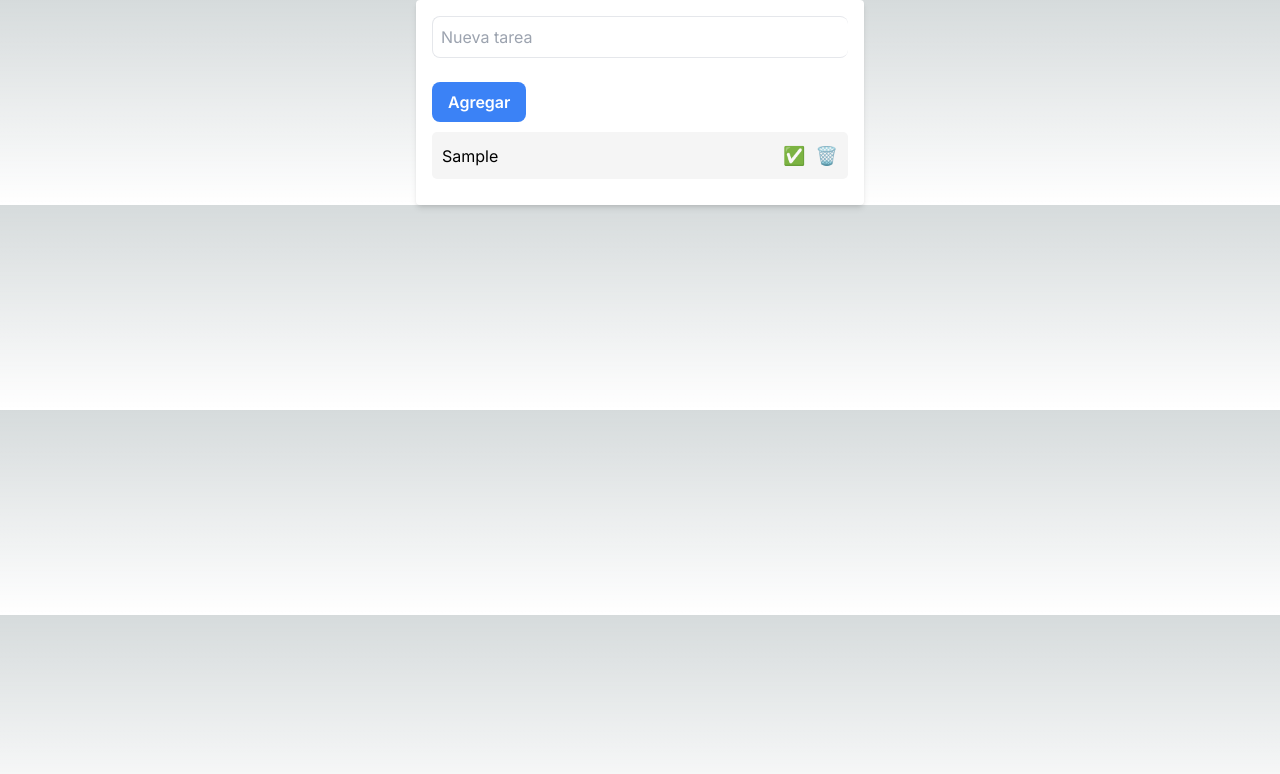
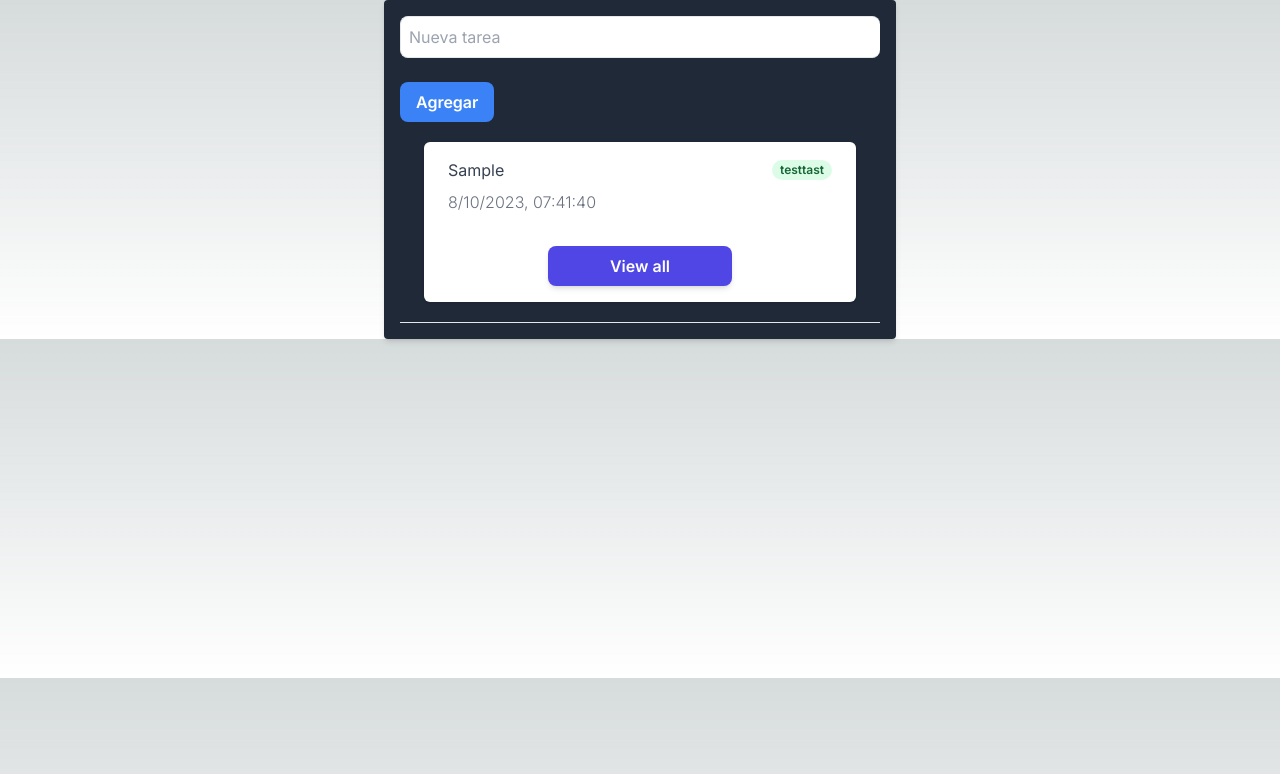
Before and after one commit to julianPescobar/todo-julian-next, a Next.js app: page / in a window 1280 px wide. Both pictures are taken after typing "Sample" into the empty fields and a click on the button "Agregar". Shown: the top 774 px of the page. Built offline with nearby package versions, Linux system fonts and the light colour scheme.

Commit message:
created task class, made another todolist

```diff
--- a/components/Todo.tsx
+++ b/components/Todo.tsx
@@ -1,10 +1,12 @@
 import React from "react";
 import TodoButton from "./AddTodoButton";
 import TodoInput from "./AddTodoInput";
-import TodoList from "./TodoList";
+import TodoList, { AnotherList } from "./TodoList";
+import Task from "@/lib/Task";
+import { title } from "process";
 
 export default function Todo() {
-  const [tareas, setTareas] = React.useState<string[]>([]);
+  const [tareas, setTareas] = React.useState<Task[]>([]);
   const [inputValor, setInputValor] = React.useState<string>("");
 
   const handleInputValor = (e: {
@@ -14,7 +16,17 @@ export default function Todo() {
   };
   const agregarTarea = () => {
     if (inputValor.trim() !== "") {
-      setTareas([...tareas, inputValor]);
+      const nuevaTarea = new Task(
+        1,
+        inputValor,
+        "",
+        ["test", "tast"],
+        false,
+        false,
+        new Date()
+      );
+
+      setTareas([...tareas, nuevaTarea]);
       setInputValor("");
     }
   };
@@ -44,7 +56,7 @@ export default function Todo() {
   };
 
   return (
-    <div className="max-w-md mx-auto p-4 bg-white rounded shadow-md text-black">
+    <div className="max-w-lg mx-auto p-4 bg-gray-800 rounded shadow-md text-black">
       <TodoInput
         onChange={handleInputValor}
         value={inputValor}
@@ -53,11 +65,7 @@ export default function Todo() {
       <br />
       <TodoButton onAddTodo={agregarTarea} />
       <br />
-      <TodoList
-        tareas={tareas}
-        marcarDone={marcarDone}
-        eliminarTarea={eliminarTarea}
-      ></TodoList>
+      <AnotherList tareas={tareas}></AnotherList>
     </div>
   );
 }
--- a/components/TodoList.tsx
+++ b/components/TodoList.tsx
@@ -1,6 +1,23 @@
-import { useEffect, useState } from "react";
+import {
+  JSXElementConstructor,
+  PromiseLikeOfReactNode,
+  ReactElement,
+  ReactNode,
+  ReactPortal,
+  useEffect,
+  useState,
+} from "react";
+import Task from "@/lib/Task";
 import "./TodoList.css";
-export default function TodoList({ tareas, eliminarTarea, marcarDone }: any) {
+export default function TodoList({
+  tareas,
+  eliminarTarea,
+  marcarDone,
+}: {
+  tareas: Task[];
+  eliminarTarea: (index: number) => void;
+  marcarDone: (index: number) => void;
+}) {
   const [newItemIndex, setNewItemIndex] = useState<number | null>(null);
 
   const handleEliminarTarea = (index: number) => {
@@ -20,12 +37,12 @@ export default function TodoList({ tareas, eliminarTarea, marcarDone }: any) {
   }, [tareas]);
   return (
     <ul className="todo-list">
-      {tareas.map((tarea: any, i: any) => (
+      {tareas.map((tarea: Task, i: any) => (
         <li
           key={i}
           className={`todo-item ${i === newItemIndex ? "new-todo-item" : ""}`}
         >
-          <span>{tarea}</span>
+          <span>{tarea.title}</span>
           <div className="button-container">
             <button onClick={() => handleMarcarDone(i)} className="done-button">
               ✅
@@ -42,3 +59,55 @@ export default function TodoList({ tareas, eliminarTarea, marcarDone }: any) {
     </ul>
   );
 }
+
+export function AnotherList({ tareas }: { tareas: Task[] }) {
+  const [newItemIndex, setNewItemIndex] = useState<number | null>(null);
+
+  useEffect(() => {
+    // Cuando tareas cambia, establece el índice del nuevo elemento
+    if (tareas.length > 0) {
+      setNewItemIndex(tareas.length - 1);
+    }
+  }, [tareas]);
+  return (
+    <div className="px-4 py-5 border-b rounded-t sm:px-6">
+      <div className="overflow-hidden bg-white shadow dark:bg-gray-800 sm:rounded-md">
+        <ul className="divide-y divide-gray-200">
+          {tareas.map((task: Task) => (
+            <li>
+              <a className="block hover:bg-gray-50 dark:hover:bg-gray-900">
+                <div className="px-4 py-4 sm:px-6">
+                  <div className="flex items-center justify-between">
+                    <p className="text-gray-700 text-md dark:text-white md:truncate">
+                      {task.title}
+                    </p>
+                    <div className="flex flex-shrink-0 ml-2">
+                      <p className="inline-flex px-2 text-xs font-semibold leading-5 text-green-800 bg-green-100 rounded-full">
+                        {task.tags}
+                      </p>
+                    </div>
+                  </div>
+                  <div className="mt-2 sm:flex sm:justify-between">
+                    <div className="sm:flex">
+                      <p className="flex items-center font-light text-gray-500 text-md dark:text-gray-300">
+                        {task.createDate.toLocaleString("es-AR")}
+                      </p>
+                    </div>
+                  </div>
+                </div>
+              </a>
+            </li>
+          ))}
+        </ul>
+        <div className="w-full p-4 mx-auto md:w-1/2">
+          <button
+            type="button"
+            className="py-2 px-4  bg-indigo-600 hover:bg-indigo-700 focus:ring-indigo-500 focus:ring-offset-indigo-200 text-white w-full transition ease-in duration-200 text-center text-base font-semibold shadow-md focus:outline-none focus:ring-2 focus:ring-offset-2  rounded-lg "
+          >
+            View all
+          </button>
+        </div>
+      </div>
+    </div>
+  );
+}
--- /dev/null
+++ b/lib/Task.ts
@@ -0,0 +1,32 @@
+class Task {
+  id: number;
+  title: string;
+  description: string;
+  tags: string[];
+  completed: boolean;
+  erased: boolean;
+  createDate: Date;
+  completedDate?: Date;
+
+  constructor(
+    id: number,
+    title: string,
+    description: string,
+    tags: string[],
+    completed: boolean,
+    erased: boolean,
+    createDate: Date,
+    completedDate?: Date
+  ) {
+    this.id = id;
+    this.title = title;
+    this.description = description;
+    this.completed = completed;
+    this.tags = tags;
+    this.erased = erased;
+    this.createDate = createDate;
+    this.completedDate = completedDate;
+  }
+}
+
+export default Task;
```
